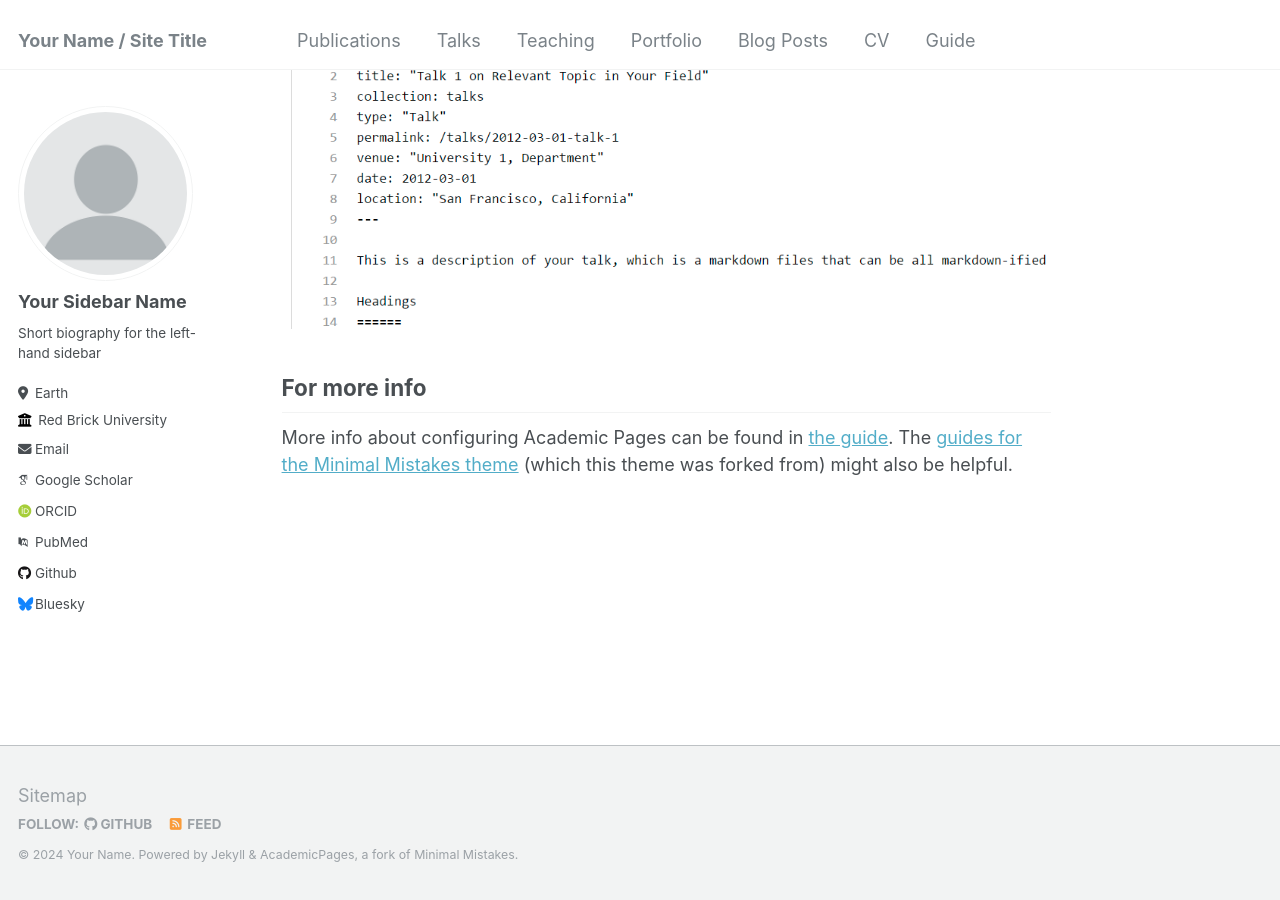
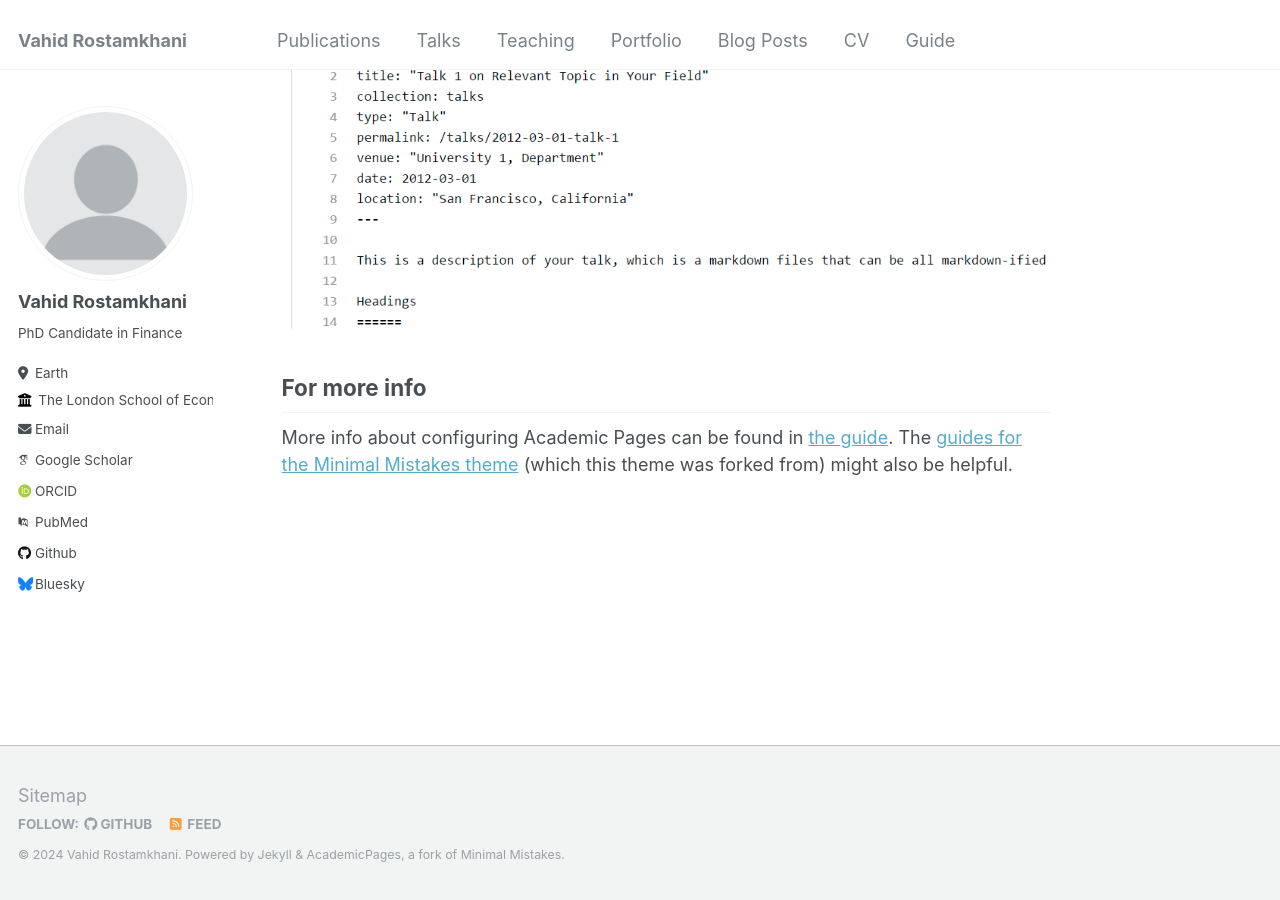
Before and after one commit to vahid-rostamkhani/vahid-rostamkhani.github.io, a Jekyll site: the page built from _pages/about.md, in a window 1280 px wide and 900 px high, scrolled down 2660 px. Built offline with Jekyll 4.4.1, drawn with Linux system fonts in a browser that asks for light colours; some web fonts are replaced.

Commit message:
Update _config.yml
new info

```diff
--- a/_config.yml
+++ b/_config.yml
@@ -8,9 +8,9 @@
 
 # Basic Site Settings
 locale                   : "en-US"
-title                    : "Your Name / Site Title"
+title                    : "Vahid Rostamkhani"
 title_separator          : "-"
-name                     : &name "Your Name"
+name                     : &name "Vahid Rostamkhani"
 description              : &description "personal description"
 url                      : https://academicpages.github.io # the base hostname & protocol for your site e.g. "https://mmistakes.github.io"
 baseurl                  : "" # the subpath of your site, e.g. "/blog"
@@ -22,13 +22,13 @@ repository               : "academicpages/academicpages.github.io"
 author:
   # Biographic information
   avatar           : "profile.png"
-  name             : "Your Sidebar Name"
+  name             : "Vahid Rostamkhani"
   pronouns         : # example: "she/her"
-  bio              : "Short biography for the left-hand sidebar"
+  bio              : "PhD Candidate in Finance"
   location         : "Earth"
-  employer         : "Red Brick University"
+  employer         : "The London School of Economics (LSE)"
   uri              : # URL
-  email            : "none@example.org"
+  email            : "v.rostamkhani@lse.ac.uk"
 
   # Academic websites
   arxiv            : # URL - Update with the correct link to your profile
```
